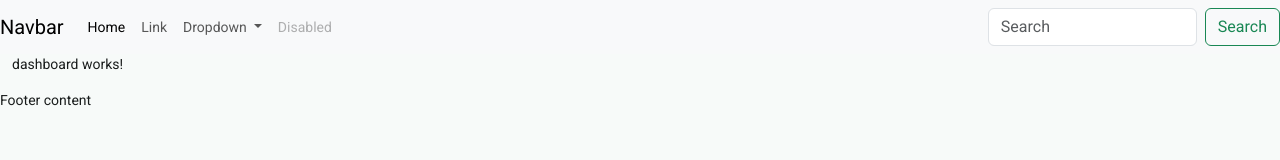
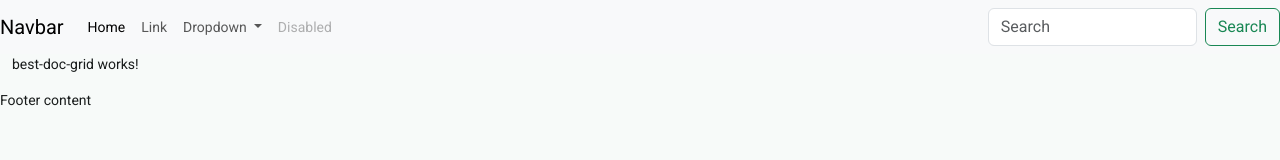
Before and after one commit to zearkiatos/angular-best-doc-web, an Angular app: page / in a window 1280 px wide. Shown: the top 160 px of the page. Built offline with nearby package versions, Linux system fonts and the light colour scheme.

Commit message:
Create components

```diff
--- /dev/null
+++ b/src/app/components/best-doc-grid/best-doc-grid.html
@@ -0,0 +1 @@
+<p>best-doc-grid works!</p>
--- /dev/null
+++ b/src/app/components/best-doc-grid/best-doc-grid.ts
@@ -0,0 +1,18 @@
+import { Component, OnInit, inject } from '@angular/core';
+import { AppLoggerService } from '../../core/logging/application/app-logger.service';
+
+@Component({
+  selector: 'app-best-doc-grid',
+  imports: [],
+  templateUrl: './best-doc-grid.html',
+  styleUrl: './best-doc-grid.scss',
+})
+export class BestDocGrid implements OnInit {
+  private logger = inject(AppLoggerService);
+  ngOnInit(): void {
+    this.logger.info('BestDocGrid initialized 📊✅', {
+      scope: 'BestDocGridComponent',
+      tags: ['best-doc-grid', 'init'],
+    });
+  }
+}
--- a/src/app/dashboard/dashboard.html
+++ b/src/app/dashboard/dashboard.html
@@ -1 +1 @@
-<p>dashboard works!</p>
+<app-best-doc-grid></app-best-doc-grid>
--- a/src/app/dashboard/dashboard.ts
+++ b/src/app/dashboard/dashboard.ts
@@ -1,11 +1,11 @@
 import { Component, OnInit, inject } from '@angular/core';
 import { AppLoggerService } from '../core/logging/application/app-logger.service';
-import { TraceContextService } from '../core/logging/application/trace-context.service';
+import { BestDocGrid } from '../components/best-doc-grid/best-doc-grid';
 
 
 @Component({
   selector: 'app-dashboard',
-  imports: [],
+  imports: [BestDocGrid],
   templateUrl: './dashboard.html',
   styleUrl: './dashboard.scss',
 })
```
Also changed, not shown: src/app/components/best-doc-grid/best-doc-grid.scss (added), 2 other files (tests, documents, lock files or other folders).
